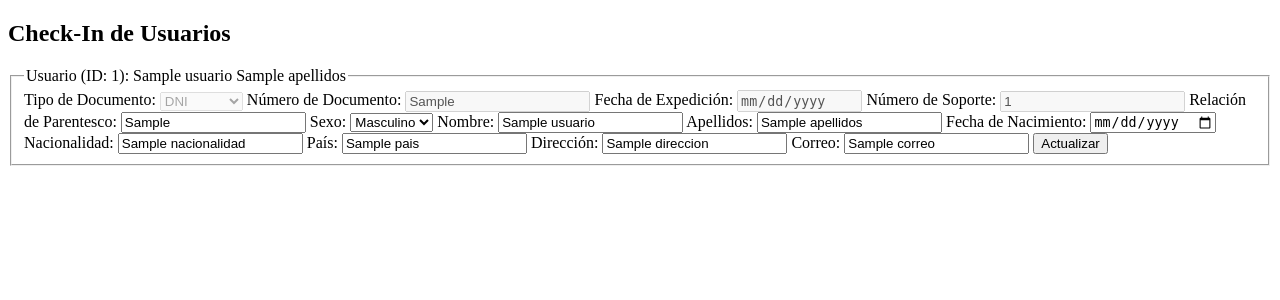
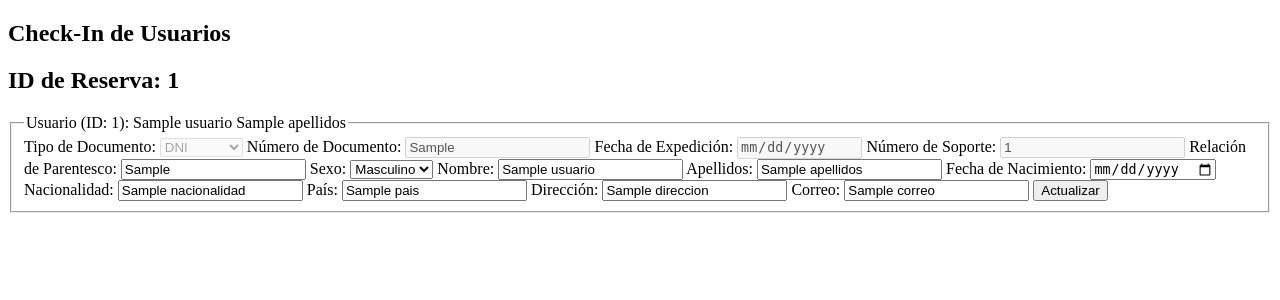
Before and after one commit to delafu03/EasyCheckIn, a PHP site: template app/views/checkin.php in a window 1280 px wide. Shown: the top 300 px of the page. Run offline with PHP 8.4, Linux system fonts and the light colour scheme; the template is opened without the code that fills it: most values are stand-ins (such as "Sample title", 1, 10 or a date in 2020).

Commit message:
Información extra añadida

```diff
--- a/app/views/checkin.php
+++ b/app/views/checkin.php
@@ -8,6 +8,7 @@
 </head>
 <body>
     <h2>Check-In de Usuarios</h2>
+    <h2>ID de Reserva:</strong> <?php echo htmlspecialchars($id_reserva); ?></h2>
     <?php if (empty($usuarios)): ?>
         <p>No hay usuarios registrados para esta reserva.</p>
     <?php else: ?>
```
